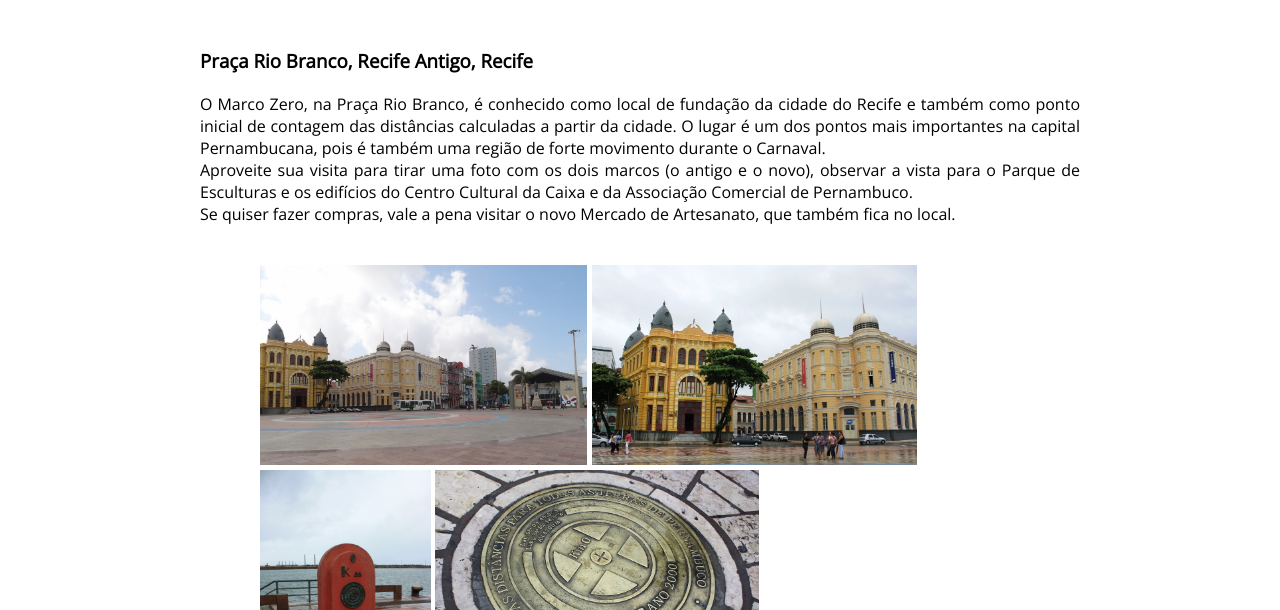
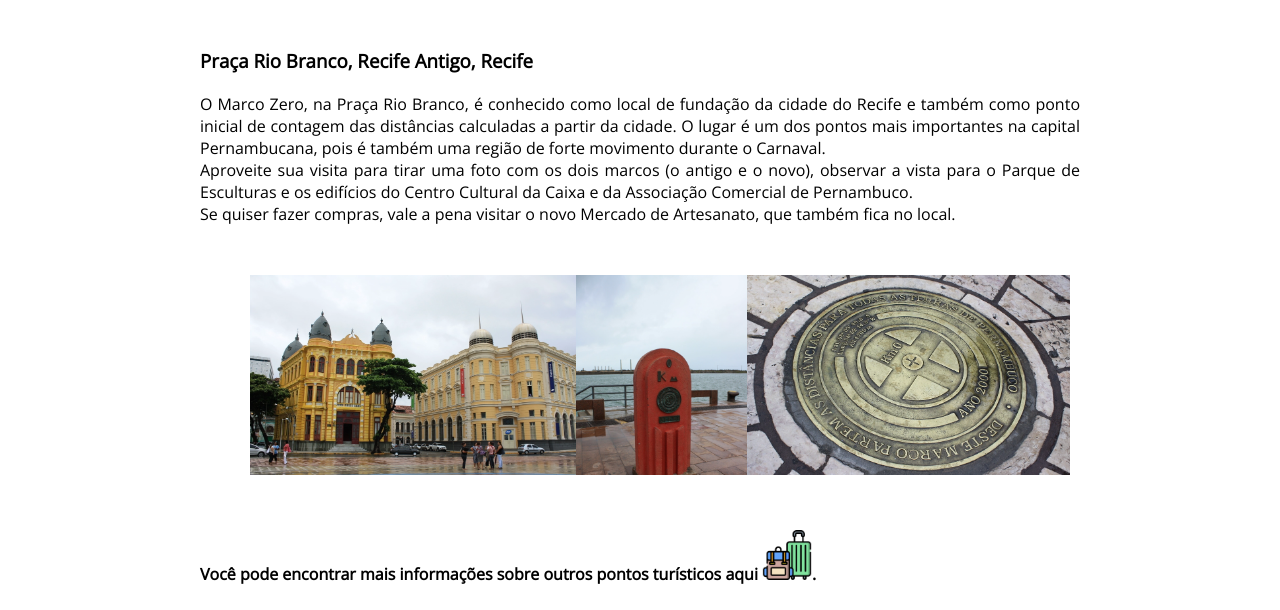
Before and after one commit to sparkskrutch/CODE_PARK-HTML-CSS, a plain HTML site: page codepark_5/main.html in a window 1280 px wide. Shown: the part 190-800 px from the top of the page. Drawn offline with nearby package versions, Linux system fonts and the light colour scheme.

Commit message:
versão 3.0

```diff
--- a/codepark_5/main.html
+++ b/codepark_5/main.html
@@ -47,9 +47,8 @@
             Se quiser fazer compras, vale a pena visitar o novo Mercado de Artesanato, que também fica no local.
             </p>
             </div>
-            <div class="fotos">
+            <div class="fotos_2">
                 <span>
-                    <img src="assets/foto_1.png" alt="foto marco zero 1" height="200">
                 </span>
                 <span>
                     <img src="assets/foto_2.png" alt="foto marco zero 2" height="200">
--- a/codepark_5/style.css
+++ b/codepark_5/style.css
@@ -29,9 +29,19 @@
         padding-right: 200px;
 }
 
-.fotos{
-        padding-block: 40px;
-        padding-left: 60px;
+.fotos_1{
+        padding-top: 60px;
+        display: flex;
+        justify-content: center;
+        justify-content: space-between;
+
+}
+
+.fotos_2{
+        padding: 50px;
+        display: flex;
+        justify-content: center;
+        justify-content: space-between;
 }
 
 .subtitulo{
```
Also changed, not shown: codepark_5/index.html (+2 -2 lines).
